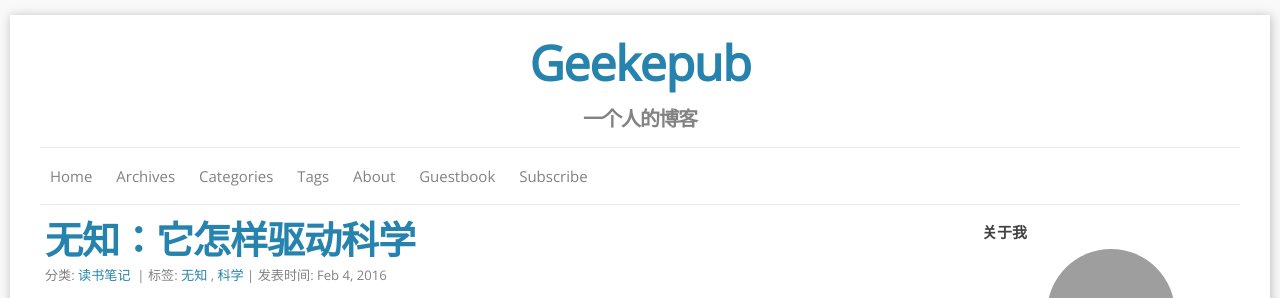
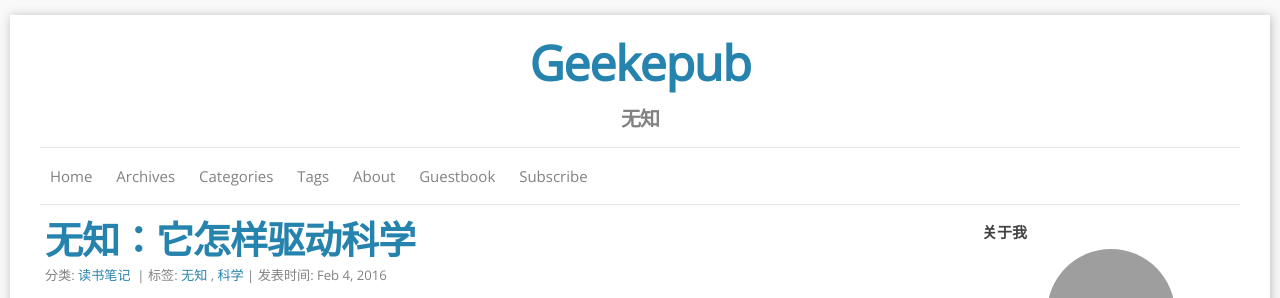
Before and after one commit to geekepub/geekepub.github.io, a Jekyll site: the page built from index.html, in a window 1280 px wide and 900 px high. Shown: the top 298 px of the window. Built offline with Jekyll 4.4.1, drawn with Linux system fonts in a browser that asks for light colours; nearby versions of some CDN libraries; the list of posts is cut into pages by our own code; grey boxes are pictures that could not be loaded.

Commit message:
Update _config.yml

```diff
--- a/_config.yml
+++ b/_config.yml
@@ -1,6 +1,6 @@
 ### Site info:
 title: Geekepub
-tagline: 一个人的博客
+tagline: 无知
 author: geekepub
 email: geekepub@gmail.com
 description: "分享" # You can edit this line in _config.yml. It will appear in your document head meta and in your feed.xml site description
```
